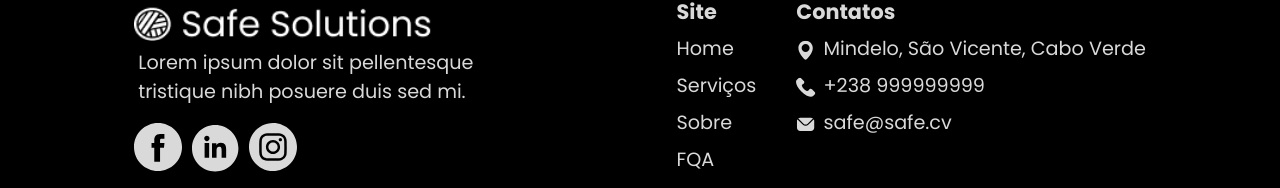
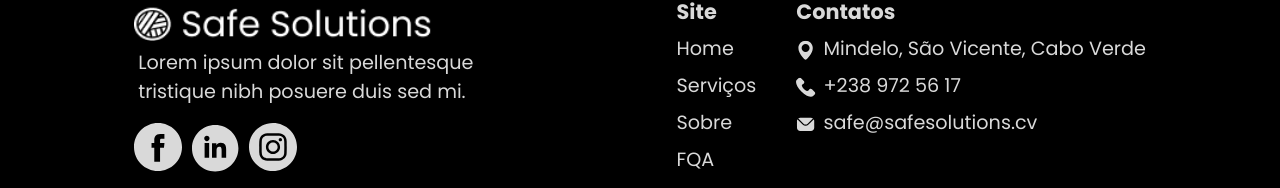
Before and after one commit to juniorgomes14/Safe-Website, a React (Vite) app: page / in a window 1280 px wide. Shown: the part 3554-3742 px from the top of the page. Built offline with nearby package versions, Linux system fonts and the light colour scheme.

Commit message:
fix: contact information

```diff
--- a/src/sections/Footer/Footer.jsx
+++ b/src/sections/Footer/Footer.jsx
@@ -40,8 +40,8 @@ const Footer = () => {
           <p className="footer-title">Contatos</p>
           <div className="tree-nodes">
             <p><Location/>Mindelo, São Vicente, Cabo Verde</p>
-            <p><Phone/>+238 999999999</p>
-            <p><Mail/>safe@safe.cv</p>
+            <p><Phone/>+238 972 56 17</p>
+            <p><Mail/>safe@safesolutions.cv</p>
             <p className="dot">.</p>
           </div>
         </div>
```
